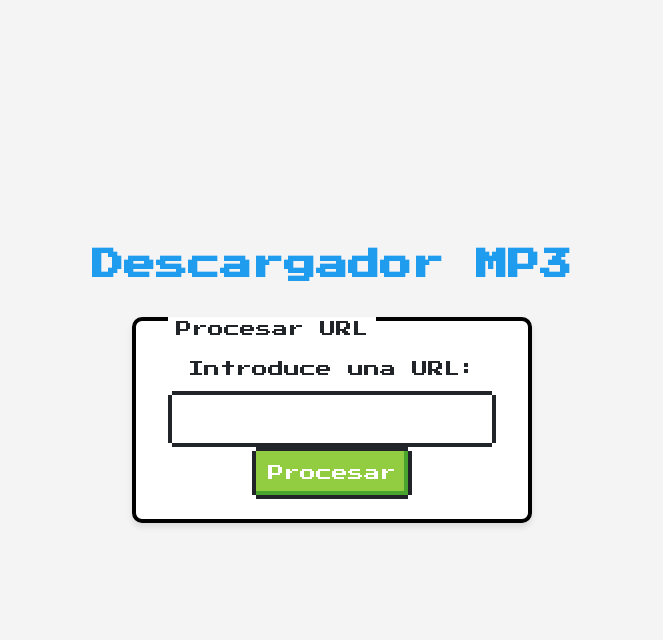
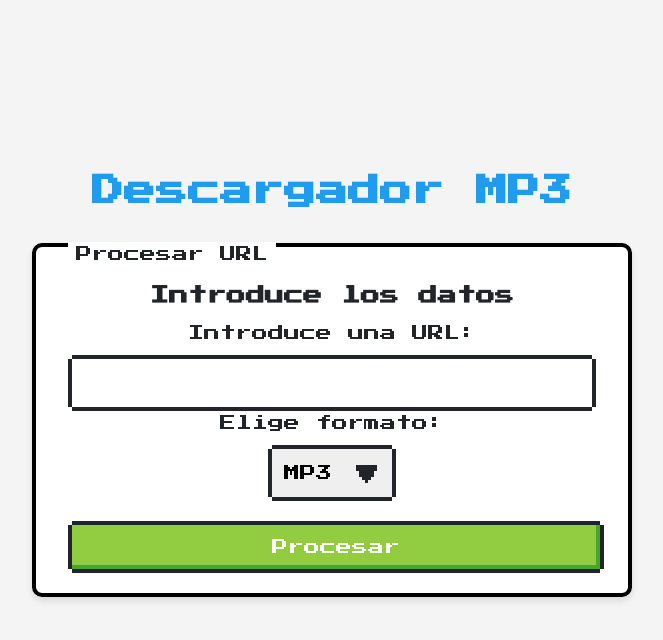
Before and after one commit to Ignaciogovo/descargador_mp3, a Flask app: page / in a window 1280 px wide. Shown: the top 640 px of the page, without its empty margins (308-971 px from the left). Run offline with Flask 3, Linux system fonts and the light colour scheme.

Commit message:
Añadido la opción de mp4

```diff
--- a/app/app.py
+++ b/app/app.py
@@ -12,9 +12,11 @@ def formulario():
 
     if request.method == 'POST':
         url = request.form.get('url')
+        formato = request.form.get('formato')
+
         if url:
             # Llama a la función para procesar la URL
-            archivo_generado = download_mp3(url)
+            archivo_generado = download_mp3(url,formato)
 
             # Guarda el enlace para la descarga
             enlace_descarga = f"/descargar?archivo={archivo_generado}"
@@ -38,3 +40,5 @@ def descargar():
 
 if __name__ == '__main__':
     app.run(debug=True, host='0.0.0.0')
+        # debug: Se recarga la página
+        #port: Cambiar de puerto
--- a/app/templates/index.html
+++ b/app/templates/index.html
@@ -33,25 +33,54 @@
             color: #333;
         }
         form {
-            margin: 20px 0;
+            margin: 20px auto;
             padding: 20px;
             width: 90%;
-            max-width: 400px;
+            max-width: 600px;
             background: #fff;
             border-radius: 10px;
             box-shadow: 0 4px 6px rgba(0, 0, 0, 0.1);
         }
+
+        fieldset {
+            border: none;
+            padding: 0;
+            margin-bottom: 20px;
+        }
+
+        legend {
+            font-size: 1.2em;
+            font-weight: bold;
+            margin-bottom: 10px;
+        }
+
         label {
             display: block;
             margin-bottom: 10px;
         }
+
         input {
             padding: 10px;
             width: 100%;
             margin-bottom: 20px;
         }
+
+        /* Selector más pequeño */
+        .small-select {
+            display: inline-block;
+            width: auto;
+        }
+
+        .small-select select {
+            padding: 8px;
+            width: 120px; /* Ajusta el tamaño según necesites */
+        }
+
+
         button {
             font-family: "Press Start 2P", cursive;
+            width: 100%;
+            padding: 10px;
         }
     </style>
     <script>
@@ -65,10 +94,27 @@
     <h1 class="nes-text is-primary">Descargador MP3</h1>
     <form id="formulario" method="post" onsubmit="mostrarCarga()" class="nes-container with-title">
         <p class="title">Procesar URL</p>
-        <label for="url" class="nes-text">Introduce una URL:</label>
-        <input type="text" id="url" name="url" class="nes-input" required>
+
+        <fieldset>
+            <legend>Introduce los datos</legend>
+
+            <label for="url" class="nes-text">Introduce una URL:</label>
+            <input type="text" id="url" name="url" class="nes-input" required>
+
+            <label for="formato" class="nes-text">Elige formato:</label>
+            <div class="nes-select small-select">
+                <select id="formato" name="formato">
+                    <option value="mp3" selected>MP3</option>
+                    <option value="mp4">MP4</option>
+                </select>
+            </div>
+
+
+        </fieldset>
+
         <button type="submit" class="nes-btn is-success">Procesar</button>
     </form>
+
     <div id="loading">
         <p class="nes-text is-warning">Procesando, por favor espera...</p>
         <img src="https://i.gifer.com/ZZ5H.gif" alt="Cargando...">
```
Also changed, not shown: app/gestion_download.py (+27 -11 lines).
